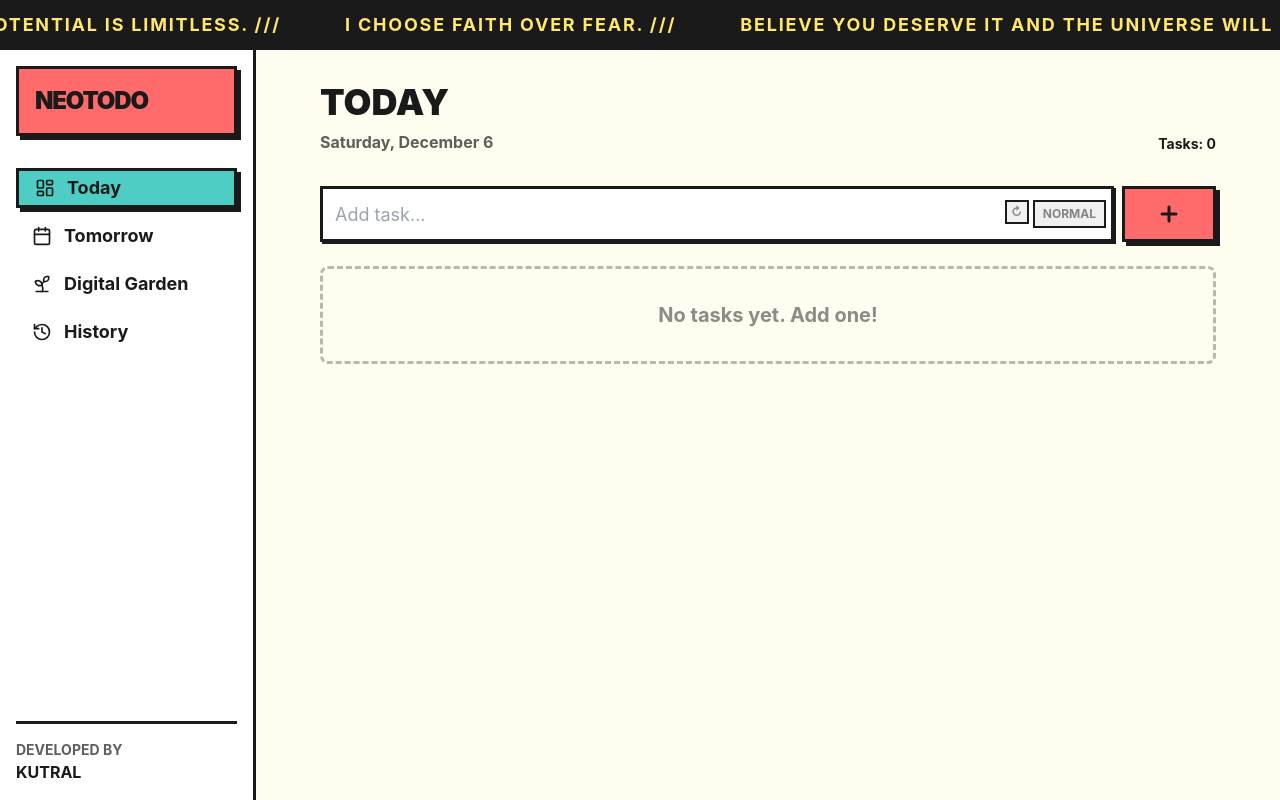
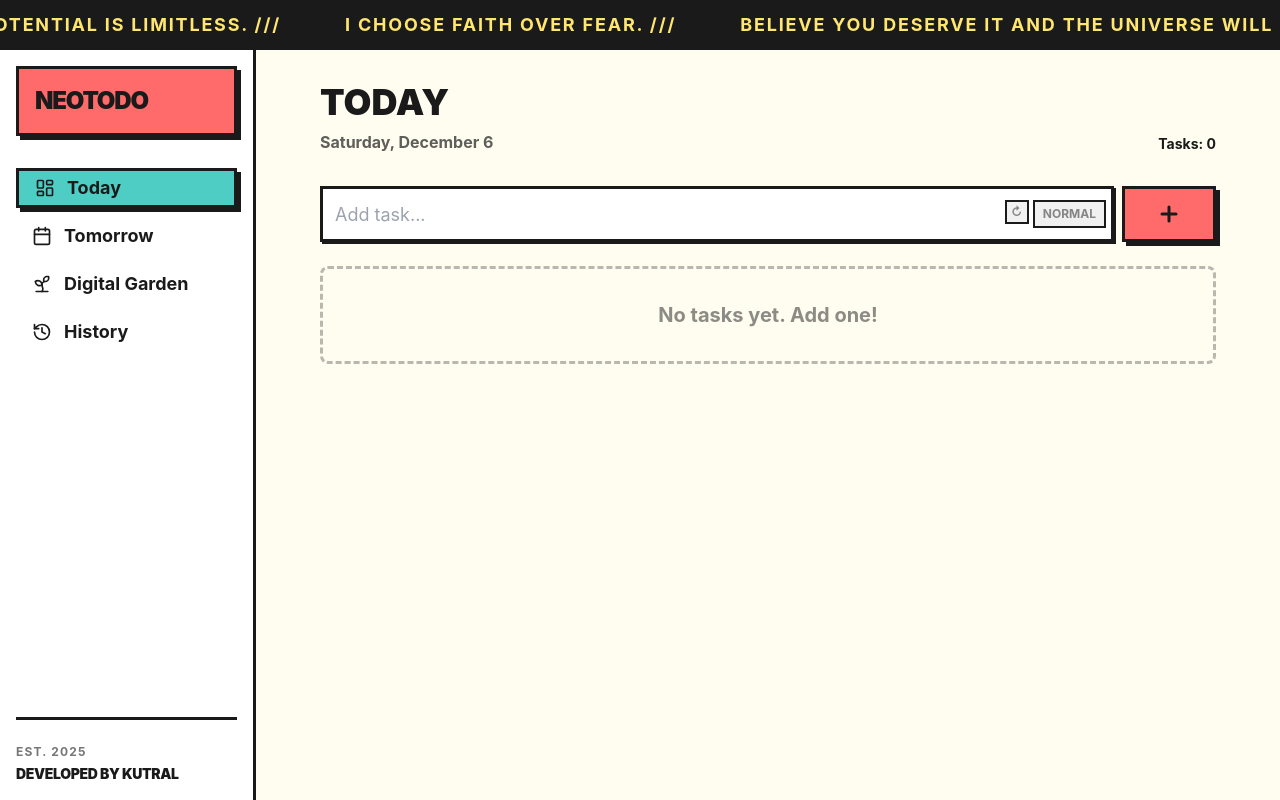
Before and after one commit to Kutral/todo, a React (Vite) app: page / in a window 1280 px wide. Built offline with nearby package versions, Linux system fonts and the light colour scheme.

Commit message:
Update developer credits with year

```diff
--- a/src/components/Layout.tsx
+++ b/src/components/Layout.tsx
@@ -68,11 +68,15 @@ export function Layout({ children, activeTab, onTabChange }: LayoutProps) {
                         />
                     </nav>
 
-                    <div className="mt-auto pt-4 border-t-3 border-neo-dark">
-                        <p className="font-bold text-sm text-neo-dark/70 uppercase">
-                            Developed by<br />
-                            <span className="text-neo-dark text-base">Kutral</span>
-                        </p>
+                    <div className="mt-auto pt-6 border-t-3 border-neo-dark">
+                        <div className="flex flex-col gap-1">
+                            <p className="font-bold text-xs text-neo-dark/60 uppercase tracking-widest">
+                                Est. {new Date().getFullYear()}
+                            </p>
+                            <p className="font-black text-sm text-neo-dark uppercase tracking-tight">
+                                Developed by Kutral
+                            </p>
+                        </div>
                     </div>
 
 
@@ -84,8 +88,11 @@ export function Layout({ children, activeTab, onTabChange }: LayoutProps) {
                         <div className="flex-1">
                             {children}
                         </div>
-                        <div className="md:hidden py-8 text-center opacity-50">
-                            <p className="font-bold text-xs uppercase">
+                        <div className="md:hidden py-8 text-center opacity-50 hover:opacity-100 transition-opacity">
+                            <p className="font-bold text-[10px] uppercase tracking-widest mb-1">
+                                © {new Date().getFullYear()} NeoTodo
+                            </p>
+                            <p className="font-black text-xs uppercase tracking-tight text-neo-dark">
                                 Developed by Kutral
                             </p>
                         </div>
```
